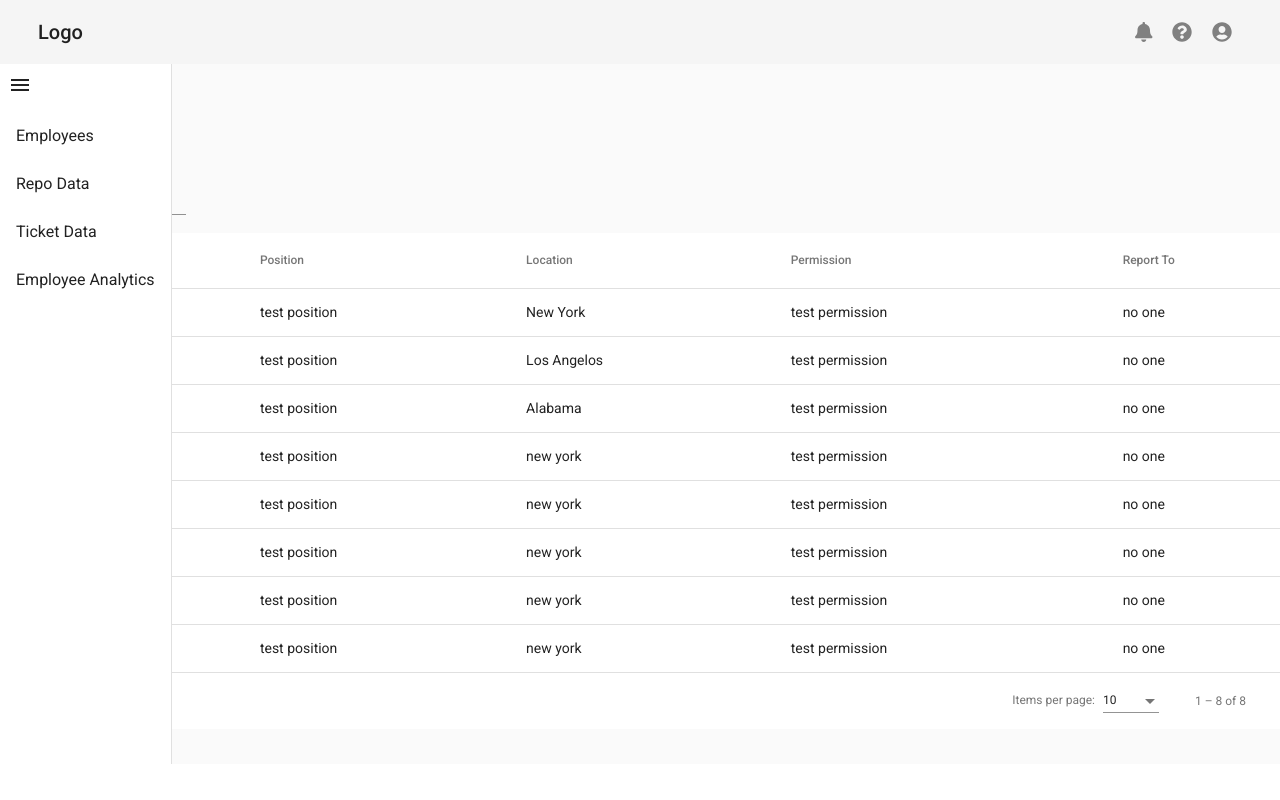
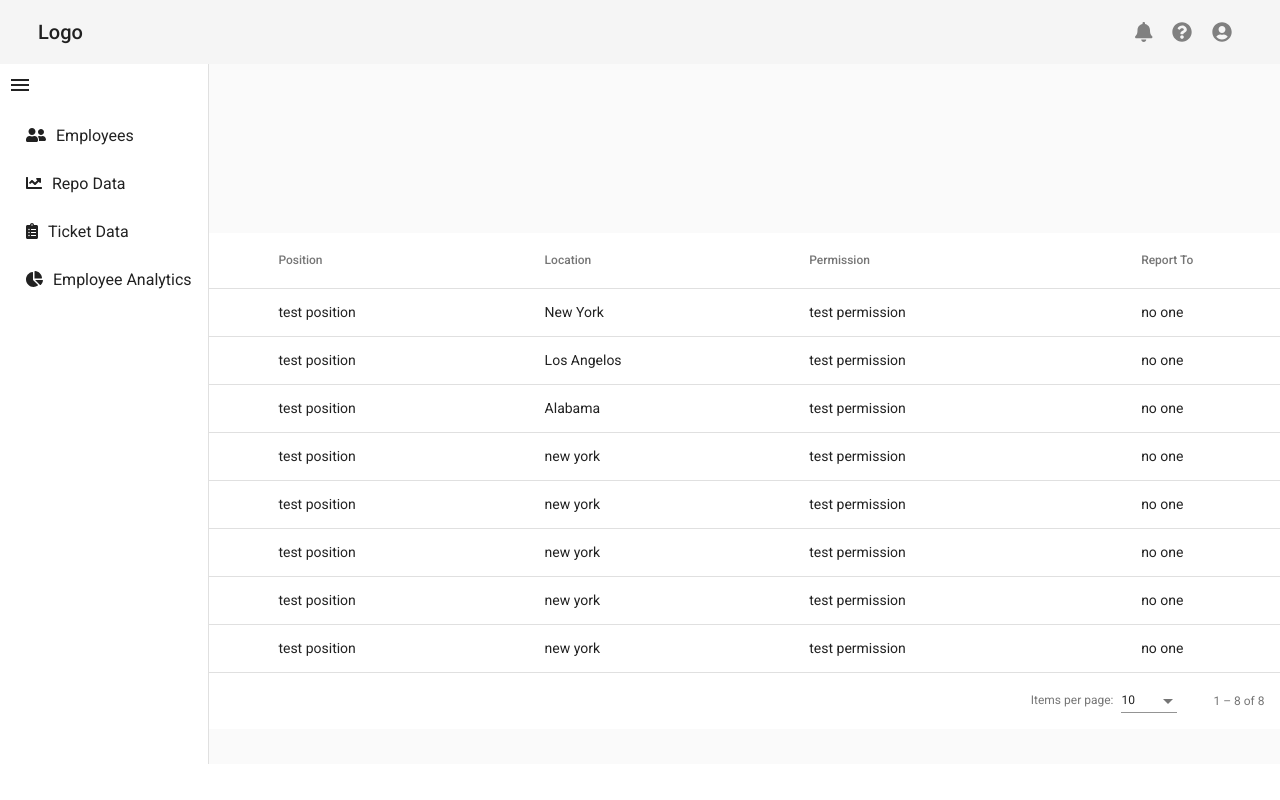
Before and after one commit to razroo/employee-dashboard-angular, an Angular app: page / in a window 1280 px wide. Built offline with nearby package versions, Linux system fonts and the light colour scheme.

Commit message:
Feat: Sidebar (Added Logos to routing elements)

```diff
--- a/apps/employee-dashboard/src/app/app.component.html
+++ b/apps/employee-dashboard/src/app/app.component.html
@@ -37,10 +37,26 @@
     <mat-icon>menu</mat-icon>
   </button>
     <mat-nav-list>
-      <a mat-list-item routerLink="employees">Employees</a>
-      <a mat-list-item routerLink="repo-data">Repo Data</a>
-      <a mat-list-item routerLink="tickets">Ticket Data</a>
-      <a mat-list-item routerLink="analytics">Employee Analytics</a>
+      <a mat-list-item routerLink="employees">  <fa-icon
+        [icon]="faUserFriends"
+        aria-hidden="false"
+        aria-label="Notification Icon"
+      ></fa-icon> Employees</a>
+      <a mat-list-item routerLink="repo-data">  <fa-icon
+        [icon]="faChartLine"
+        aria-hidden="false"
+        aria-label="Notification Icon"
+      ></fa-icon>Repo Data</a>
+      <a mat-list-item routerLink="tickets">     <fa-icon
+        [icon]="faClipboardList"
+        aria-hidden="false"
+        aria-label="Account Icon"
+      ></fa-icon>Ticket Data</a>
+      <a mat-list-item routerLink="analytics">      <fa-icon
+        [icon]="faChartPie"
+        aria-hidden="false"
+        aria-label="Account Icon"
+      ></fa-icon>Employee Analytics</a>
     </mat-nav-list>
   </mat-sidenav>
 
--- a/apps/employee-dashboard/src/app/app.component.ts
+++ b/apps/employee-dashboard/src/app/app.component.ts
@@ -2,16 +2,26 @@ import { Component } from '@angular/core';
 import { faBell } from '@fortawesome/free-solid-svg-icons';
 import { faQuestionCircle } from '@fortawesome/free-solid-svg-icons';
 import { faUserCircle } from '@fortawesome/free-solid-svg-icons';
-
-
+import { faUserFriends } from '@fortawesome/free-solid-svg-icons';
+import { faChartPie } from '@fortawesome/free-solid-svg-icons';
+import { faClipboardList } from '@fortawesome/free-solid-svg-icons';
+import { faChartLine } from '@fortawesome/free-solid-svg-icons';
 @Component({
   selector: 'razroo-fully-architected-dashboard-root',
   templateUrl: './app.component.html',
   styleUrls: ['./app.component.scss'],
 })
+
+
+
 export class AppComponent {
   title = 'Razroo | Fully Architected Employee Dashboard';
  faBell = faBell;
  faQuestionCircle = faQuestionCircle;
  faUserCircle = faUserCircle
+
+ faUserFriends = faUserFriends
+ faChartPie = faChartPie;
+ faClipboardList = faClipboardList;
+ faChartLine = faChartLine;
 }
```
